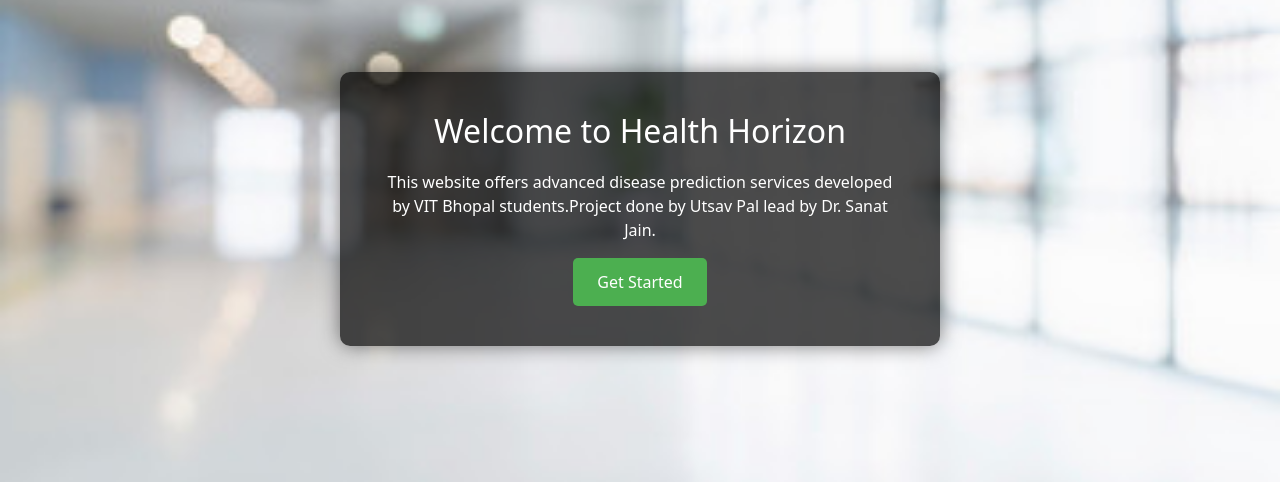
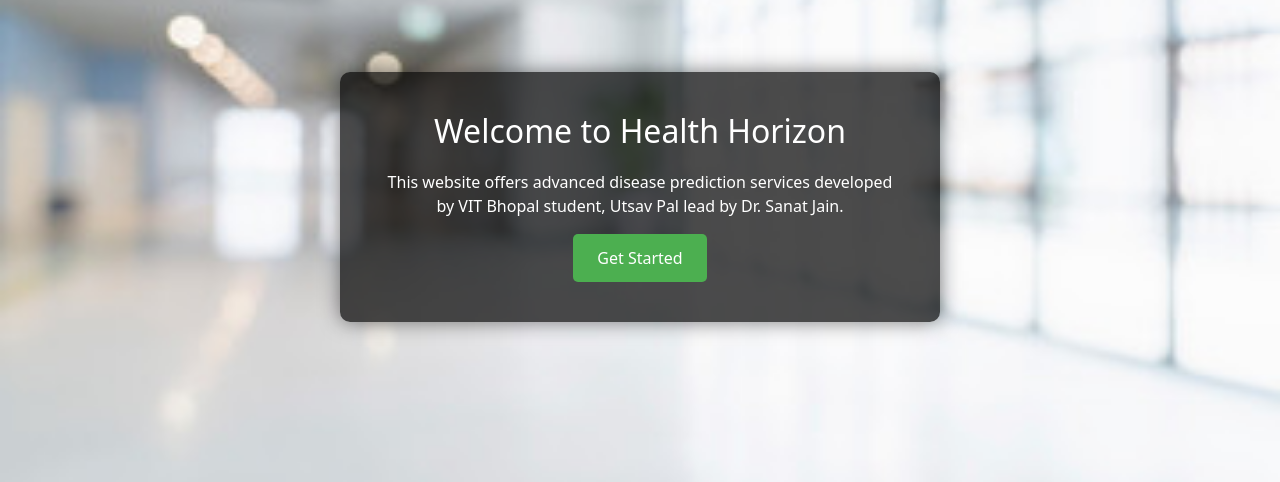
Before and after one commit to utsav-pal/Teladoc, a Flask app: page /home in a window 1280 px wide. Shown: the part 279-761 px from the top of the page. Run offline with Flask 3, Linux system fonts and the light colour scheme; parts of the project's set-up code (start-up, migrations or seed data) failed here and were passed over.

Commit message:
Update index.html

```diff
--- a/templates/index.html
+++ b/templates/index.html
@@ -73,7 +73,7 @@
       <h2 class="welcome-title">Welcome to Health  Horizon</h2>
       <p>
         This website offers advanced disease prediction services developed by
-        VIT Bhopal students.Project done by Utsav Pal lead by Dr. Sanat Jain.
+        VIT Bhopal student, Utsav Pal lead by Dr. Sanat Jain.
       </p>
       <a href="{{ url_for('predict')}}" class="cta-button">Get Started</a>
     </div>
```
